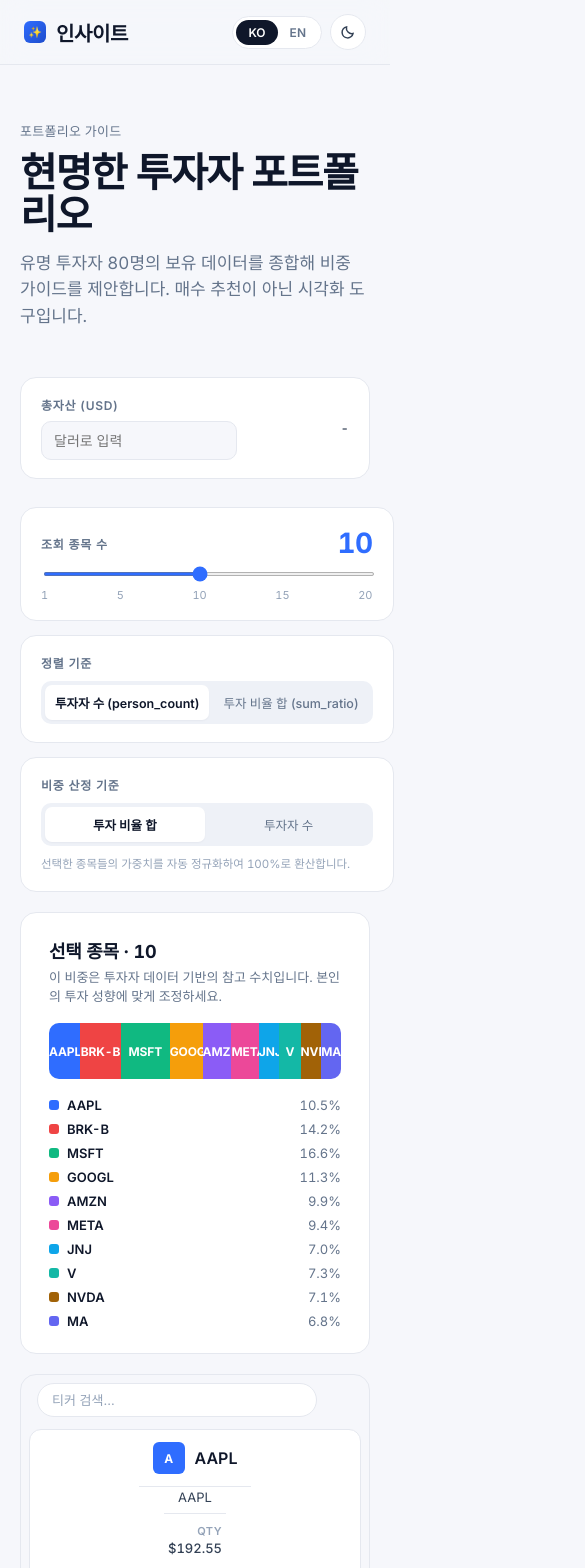
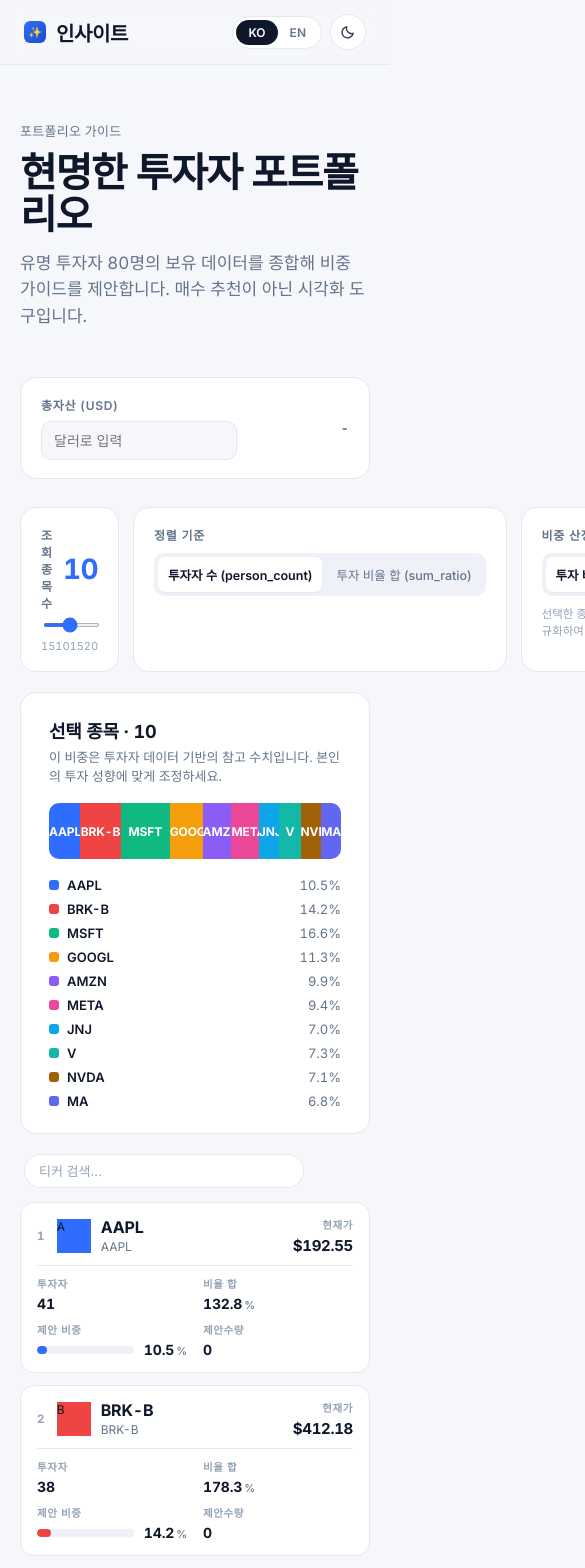
Before and after one commit to inpiniti/insight, a Next.js app: page /portfolio in a window 390 px wide. Shown: the top 1568 px of the page, 585 px wide, since content can reach past the window. Built offline with nearby package versions, Linux system fonts and the light colour scheme; no server answers; a web font is replaced by a local one.

Commit message:
카드 스타일 수정

```diff
--- a/app/globals.css
+++ b/app/globals.css
@@ -756,288 +756,162 @@
 .pf-legend-tick { font-weight: 600; }
 .pf-legend-pct { color: var(--ink-3); margin-left: auto; }
 
+/* ─────────── Portfolio cards ─────────── */
 .pf-table-wrap {
-  background: var(--bg-elev); border: 1px solid var(--border);
-  border-radius: var(--radius-lg);
-  padding: 20px 24px;
   margin-bottom: 40px;
 }
+
 .pf-table-toolbar {
   display: flex; gap: 8px; align-items: center;
   margin-bottom: 14px;
-}
-.pf-table { display: flex; flex-direction: column; }
-.pf-row {
-  display: grid;
-  grid-template-columns: auto 80px 1fr 90px 90px 100px 80px;
-  gap: 12px;
-  align-items: center;
-  padding: 14px 16px;
-  margin-bottom: 8px;
-  border: 1px solid var(--border);
-  border-radius: var(--radius-md);
-  background: var(--bg-elev);
-  font-size: 13.5px;
-  cursor: pointer;
-  transition: all var(--transition-base) var(--ease-smooth);
+  padding: 0 4px;
 }
 
-.pf-row:hover {
-  border-color: var(--border-strong);
-  box-shadow: var(--shadow-md);
+.pf-cards {
+  display: grid; gap: 12px;
 }
 
-.pf-row:last-child { margin-bottom: 0; }
-.pf-row-head {
-  font-size: 11px; color: var(--ink-3); font-weight: 600;
-  text-transform: uppercase; letter-spacing: 0.06em;
-  border-bottom: 1px solid var(--border-strong);
-}
-.pf-c-rank { display: none; }
-
-.pf-c-tk {
-  display: flex;
-  align-items: center;
-  gap: 8px;
-  font-weight: 700;
-  grid-column: 1;
+.pf-card {
+  position: relative;
+  background: var(--bg-elev); border: 1px solid var(--border);
+  border-radius: 14px; padding: 18px 20px;
+  display: grid;
+  grid-template-columns: 56px minmax(220px, 1.4fr) 140px 2.4fr;
+  gap: 20px; align-items: center;
+  cursor: pointer; transition: all 0.15s;
 }
 
-.pf-logo {
-  width: 32px;
-  height: 32px;
-  border-radius: 6px;
-  display: grid;
-  place-items: center;
-  color: #fff;
-  font-size: 11px;
-  font-weight: 700;
-  font-family: "Inter";
-  letter-spacing: -0.02em;
-  flex-shrink: 0;
+.pf-card:hover {
+  border-color: var(--ink-4);
+  box-shadow: 0 1px 2px rgba(15,23,42,0.04), 0 6px 20px rgba(15,23,42,0.06);
+  transform: translateY(-1px);
 }
 
-.pf-c-name {
-  color: var(--ink-2);
-  grid-column: 3;
-  font-size: 13px;
+.pf-card-rank {
+  font-size: 13px; font-weight: 700; color: var(--ink-4);
+  letter-spacing: 0.02em;
 }
 
-.pf-c-sec { display: none; }
+.pf-card-id { display: flex; align-items: center; gap: 12px; min-width: 0; }
 
-.pf-c-num {
-  text-align: right;
-  font-weight: 500;
-  color: var(--ink-2);
+.pf-card-logo {
+  width: 38px; height: 38px; font-size: 12px; flex-shrink: 0;
 }
 
-.pf-c-num:nth-of-type(1) {
-  grid-column: 4;
+.pf-card-id-text { min-width: 0; }
+
+.pf-card-tk {
+  font-size: 17px; font-weight: 800; color: var(--ink);
+  letter-spacing: -0.01em; line-height: 1.2;
+  font-family: "Inter", sans-serif;
 }
 
-.pf-c-num:nth-of-type(2),
-.pf-c-num:nth-of-type(3),
-.pf-c-num:nth-of-type(4) { display: none; }
-
-.pf-c-w {
-  display: flex;
-  align-items: center;
-  gap: 8px;
-  grid-column: 5;
+.pf-card-name {
+  font-size: 12.5px; color: var(--ink-3); margin-top: 2px;
+  white-space: nowrap; overflow: hidden; text-overflow: ellipsis;
 }
 
-.pf-w-bar-wrap {
-  width: 60px;
-  height: 6px;
-  background: var(--bg-soft);
-  border-radius: 999px;
-  overflow: hidden;
+.pf-card-cell-label {
+  font-size: 10.5px; font-weight: 600; color: var(--ink-4);
+  text-transform: uppercase; letter-spacing: 0.06em;
+  margin-bottom: 4px;
 }
 
-.pf-w-bar {
-  height: 100%;
-  border-radius: 999px;
-  transition: width 0.3s;
+.pf-card-price { text-align: right; }
+
+.pf-card-price-num {
+  font-size: 17px; font-weight: 700; color: var(--ink);
+  letter-spacing: -0.02em;
+  font-family: "Inter", sans-serif;
 }
 
-.pf-w-num {
-  font-weight: 700;
-  min-width: 45px;
-  text-align: right;
-  font-size: 13px;
+.pf-card-stats {
+  display: grid;
+  grid-template-columns: 0.7fr 0.9fr 1.6fr 0.8fr;
+  gap: 18px; align-items: center;
 }
 
-.pf-c-num:nth-of-type(5) {
-  grid-column: 7;
+.pf-card-stat { min-width: 0; }
+
+.pf-card-stat-val {
+  font-size: 15px; font-weight: 700; color: var(--ink);
+  letter-spacing: -0.01em;
+  font-family: "Inter", sans-serif;
 }
 
-.pf-empty {
-  padding: 40px;
-  text-align: center;
-  color: var(--ink-3);
-  margin-bottom: 0;
-  background: var(--bg-elev);
-  border: 1px solid var(--border);
-  border-radius: var(--radius-md);
+.pf-card-stat-unit {
+  font-size: 11px; color: var(--ink-3); font-weight: 500; margin-left: 2px;
 }
 
-@media (max-width: 1100px) {
-  .pf-controls { grid-template-columns: 1fr; }
-  .pf-row {
-    grid-template-columns: auto 70px 1fr 80px 80px 90px;
-    gap: 10px;
-    padding: 12px 14px;
-    font-size: 12.5px;
-  }
-  .pf-c-w { gap: 6px; }
-  .pf-w-bar-wrap { width: 50px; }
+.pf-card-weight-row {
+  display: flex; align-items: center; gap: 10px;
 }
 
-/* ─────────── Mobile Portfolio List ─────────── */
-@media (max-width: 768px) {
-  .pf-table-wrap {
-    padding: 8px;
-    background: var(--bg);
+.pf-card-weight-row .pf-w-bar-wrap { flex: 1; min-width: 40px; height: 8px; }
+
+.pf-w-bar-wrap {
+  height: 8px; background: var(--bg-soft);
+  border-radius: 999px; overflow: hidden;
+}
+
+.pf-w-bar { height: 100%; border-radius: 999px; transition: width 0.3s; }
+
+.pf-empty {
+  padding: 40px; text-align: center; color: var(--ink-3);
+  background: var(--bg-elev); border: 1px solid var(--border);
+  border-radius: var(--radius-lg);
+}
+
+/* Tablet */
+@media (max-width: 980px) {
+  .pf-card {
+    grid-template-columns: 44px 1fr auto;
+    grid-template-rows: auto auto;
+    gap: 12px 16px;
+    padding: 14px 16px;
   }
+  .pf-card-rank { grid-row: 1; grid-column: 1; align-self: center; }
+  .pf-card-id { grid-row: 1; grid-column: 2; }
+  .pf-card-price { grid-row: 1; grid-column: 3; text-align: left; }
+  .pf-card-stats {
+    grid-row: 2; grid-column: 1 / -1;
+    grid-template-columns: repeat(4, 1fr);
+    padding-top: 12px;
+    border-top: 1px solid var(--border);
+    gap: 12px;
+  }
+}
 
-  .pf-table-toolbar {
-    padding: 0 8px;
-    margin-bottom: 12px;
+/* Mobile */
+@media (max-width: 640px) {
+  .pf-card {
+    padding: 14px 16px;
+    grid-template-columns: auto 1fr auto;
+    gap: 10px 12px;
+    grid-template-rows: auto auto;
   }
-
-  .pf-row {
-    display: flex;
-    flex-direction: column;
-    gap: 0;
-    padding: 0;
-    margin-bottom: 12px;
-    background: var(--bg-elev);
-    border: 1px solid var(--border);
-    border-radius: var(--radius-md);
-    overflow: hidden;
-    cursor: pointer;
-    transition: border-color var(--transition-base), box-shadow var(--transition-base);
+  .pf-card-logo { width: 34px; height: 34px; }
+  .pf-card-tk { font-size: 16px; }
+  .pf-card-name { font-size: 12px; }
+  .pf-card-rank {
+    grid-row: 1; grid-column: 1; font-size: 11.5px;
   }
-
-  .pf-row:hover {
-    border-color: var(--border-strong);
-    box-shadow: var(--shadow-sm);
+  .pf-card-id {
+    grid-row: 1; grid-column: 2; gap: 10px;
   }
-
-  .pf-row-head { display: none; }
-
-  /* Hide all by default */
-  .pf-row > * {
-    display: none !important;
+  .pf-card-price {
+    grid-row: 1; grid-column: 3; text-align: right;
   }
-
-  /* Show only needed elements */
-  .pf-c-tk {
-    display: flex !important;
-    align-items: center;
-    gap: 10px;
-    padding: 12px 14px;
-    font-weight: 600;
-    font-size: 16px;
-    color: var(--ink);
-    border-bottom: 1px solid var(--border);
-    min-height: 48px;
+  .pf-card-price-num { font-size: 15px; }
+  .pf-card-stats {
+    grid-row: 2;
+    grid-column: 1 / -1;
+    grid-template-columns: repeat(2, 1fr);
+    gap: 10px 16px;
+    padding-top: 10px;
+    border-top: 1px solid var(--border);
   }
-
-  .pf-logo {
-    width: 32px;
-    height: 32px;
-    flex-shrink: 0;
-    border-radius: 6px;
-    display: grid;
-    place-items: center;
-    color: #fff;
-    font-size: 12px;
-    font-weight: 700;
-    font-family: "Inter";
-    letter-spacing: -0.02em;
-  }
-
-  .pf-c-name {
-    display: block !important;
-    padding: 0 14px;
-    padding-top: 2px;
-    padding-bottom: 8px;
-    font-size: 13px;
-    color: var(--ink-2);
-    border-bottom: 1px solid var(--border);
-  }
-
-  .pf-c-num:nth-of-type(1) {
-    display: flex !important;
-    flex-direction: column;
-    gap: 2px;
-    padding: 10px 14px;
-    font-size: 13px;
-    min-height: 44px;
-    justify-content: center;
-    border-bottom: 1px solid var(--border);
-  }
-
-  .pf-c-num:nth-of-type(1)::before {
-    content: 'Price';
-    font-size: 11px;
-    color: var(--ink-4);
-    text-transform: uppercase;
-    letter-spacing: 0.04em;
-    font-weight: 600;
-  }
-
-  .pf-c-w {
-    display: flex !important;
-    flex-direction: column;
-    gap: 2px;
-    padding: 10px 14px;
-    font-size: 13px;
-    min-height: 44px;
-    justify-content: center;
-    border-bottom: 1px solid var(--border);
-  }
-
-  .pf-c-w::before {
-    content: 'Weight';
-    font-size: 11px;
-    color: var(--ink-4);
-    text-transform: uppercase;
-    letter-spacing: 0.04em;
-    font-weight: 600;
-  }
-
-  .pf-w-bar-wrap { display: none; }
-  .pf-w-num { font-weight: 700; }
-
-  .pf-c-num:nth-of-type(5) {
-    display: flex !important;
-    flex-direction: column;
-    gap: 2px;
-    padding: 10px 14px;
-    font-size: 13px;
-    min-height: 44px;
-    justify-content: center;
-  }
-
-  .pf-c-num:nth-of-type(5)::before {
-    content: 'Qty';
-    font-size: 11px;
-    color: var(--ink-4);
-    text-transform: uppercase;
-    letter-spacing: 0.04em;
-    font-weight: 600;
-  }
-
-  .pf-empty {
-    padding: 40px 16px;
-    text-align: center;
-    color: var(--ink-3);
-    background: var(--bg-elev);
-    border-radius: var(--radius-md);
-    border: 1px solid var(--border);
-  }
+  .pf-card-stat-val { font-size: 14px; }
 }
 
 /* ─────────── footer ─────────── */
--- a/components/PortfolioPage.tsx
+++ b/components/PortfolioPage.tsx
@@ -366,25 +366,12 @@
           )}
         </div>
 
-        <div className="pf-table">
-          <div className="pf-row pf-row-head">
-            <div className="pf-c-rank">{T.rank}</div>
-            <div className="pf-c-tk">{T.ticker}</div>
-            <div className="pf-c-name">{T.name}</div>
-            <div className="pf-c-sec">{T.sector}</div>
-            <div className="pf-c-num">{T.price}</div>
-            <div className="pf-c-sec">{T.exchange}</div>
-            <div className="pf-c-num">{T.pc}</div>
-            <div className="pf-c-num">{T.sr}</div>
-            <div className="pf-c-w">{T.weight}</div>
-            <div className="pf-c-num" style={{ minWidth: 70 }}>{lang === "ko" ? "제안갯수" : "Qty"}</div>
-          </div>
+        <div className="pf-cards">
           {filteredView.length > 0 ? filteredView.map((r, i) => {
             const realIdx = weighted.findIndex(x => x.stock === r.stock);
             const safeWeight = typeof r.weight === "number" ? r.weight : 0;
             const safeSumRatio = typeof r.sum_ratio === "number" ? r.sum_ratio : 0;
             const safeClose = typeof r.close === "number" ? r.close : null;
-            const safeExchange = r.exchange || "—";
 
             // Calculate suggested quantity
             const suggestedQty = totalAssets > 0 && safeClose ?
@@ -392,8 +379,7 @@
             return (
               <div
                 key={r.stock}
-                className="pf-row pf-row-clickable"
-                style={{ cursor: "pointer" }}
+                className="pf-card"
                 onClick={() => {
                   tickerStore.open({
                     ticker: r.stock,
@@ -405,25 +391,40 @@
                   });
                 }}
               >
-                <div className="pf-c-rank num">{i + 1}</div>
-                <div className="pf-c-tk num">
-                  <span className="pf-logo" style={{ background: palette[realIdx % palette.length] }}>{r.logo}</span>
-                  {r.stock}
+                <div className="pf-card-rank">{i + 1}</div>
+                <div className="pf-card-id">
+                  <span className="pf-logo pf-card-logo" style={{ background: palette[realIdx % palette.length] }}>{r.logo}</span>
+                  <div className="pf-card-id-text">
+                    <div className="pf-card-tk">{r.stock}</div>
+                    <div className="pf-card-name">{r.name}</div>
+                  </div>
                 </div>
-                <div className="pf-c-name">{r.name}</div>
-                <div className="pf-c-sec"><span className="sector-badge">{r.sector}</span></div>
-                <div className="pf-c-num num">{safeClose !== null ? `$${safeClose.toFixed(2)}` : "—"}</div>
-                <div className="pf-c-sec">{safeExchange}</div>
-                <div className="pf-c-num num">{r.person_count}</div>
-                <div className="pf-c-num num">{safeSumRatio.toFixed(1)}%</div>
-                <div className="pf-c-w">
-                  <div className="pf-w-bar-wrap">
-                    <div className="pf-w-bar" style={{ width: `${safeWeight}%`, background: palette[realIdx % palette.length] }}></div>
+                <div className="pf-card-price">
+                  <div className="pf-card-cell-label">{lang === "ko" ? "현재가" : "Price"}</div>
+                  <div className="pf-card-price-num">{safeClose !== null ? `$${safeClose.toFixed(2)}` : "—"}</div>
+                </div>
+                <div className="pf-card-stats">
+                  <div className="pf-card-stat">
+                    <div className="pf-card-cell-label">{lang === "ko" ? "투자자" : "Investors"}</div>
+                    <div className="pf-card-stat-val">{r.person_count}</div>
                   </div>
-                  <span className="pf-w-num num">{safeWeight.toFixed(1)}%</span>
-                </div>
-                <div className="pf-c-num num" style={{ minWidth: 70 }}>
-                  {totalAssets > 0 ? suggestedQty.toFixed(2) : "0"}
+                  <div className="pf-card-stat">
+                    <div className="pf-card-cell-label">{lang === "ko" ? "비율 합" : "Σ Ratio"}</div>
+                    <div className="pf-card-stat-val">{safeSumRatio.toFixed(1)}<span className="pf-card-stat-unit">%</span></div>
+                  </div>
+                  <div className="pf-card-stat pf-card-stat-weight">
+                    <div className="pf-card-cell-label">{T.weight}</div>
+                    <div className="pf-card-weight-row">
+                      <div className="pf-w-bar-wrap">
+                        <div className="pf-w-bar" style={{ width: `${safeWeight}%`, background: palette[realIdx % palette.length] }}></div>
+                      </div>
+                      <div className="pf-card-stat-val">{safeWeight.toFixed(1)}<span className="pf-card-stat-unit">%</span></div>
+                    </div>
+                  </div>
+                  <div className="pf-card-stat">
+                    <div className="pf-card-cell-label">{lang === "ko" ? "제안수량" : "Qty"}</div>
+                    <div className="pf-card-stat-val">{totalAssets > 0 ? suggestedQty.toFixed(2) : "0"}</div>
+                  </div>
                 </div>
               </div>
             );
```
